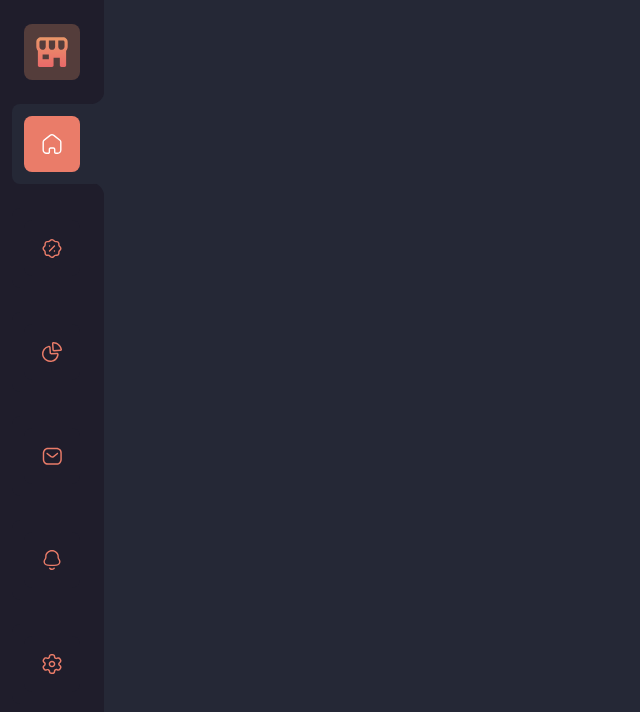
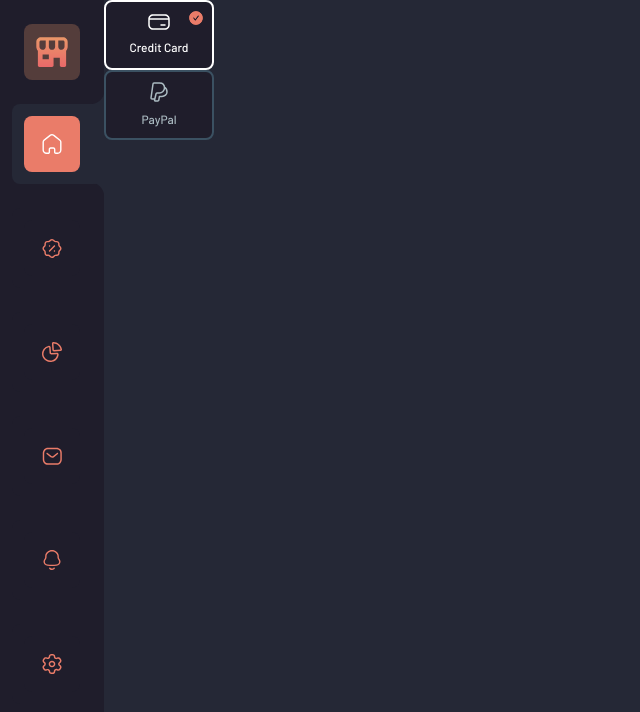
Before and after one commit to zhapar/food, a React (Create React App) app: page / in a window 1280 px wide. Shown: the top 712 px of the page, without its empty margins (0-640 px from the left). Built offline with nearby package versions, Linux system fonts and the light colour scheme.

Commit message:
[Modify] card component

```diff
--- a/src/App.js
+++ b/src/App.js
@@ -1,12 +1,15 @@
 import Sidebar from "./features/sidebar";
 import { Switch, Route } from "react-router-dom";
+import Payment from "./features/payment/payment";
 
 function App() {
   return (
     <div className="flex">
       <Sidebar />
       <Switch>
-        <Route path="/" exact></Route>
+        <Route path="/" exact>
+          <Payment />
+        </Route>
       </Switch>
     </div>
   );
--- a/src/components/Card.jsx
+++ b/src/components/Card.jsx
@@ -1,23 +1,39 @@
 import React, { useState } from "react";
+import cn from "classnames";
 
 // ICONS
 import { ReactComponent as CardIcon } from "../icons/card.svg";
+import { ReactComponent as CheckIcon } from "../icons/checkmark-circle.svg";
 import { ReactComponent as PayPalIcon } from "../icons/paypal.svg";
 
-const Card = ({ icon, name }) => {
-  const CardSelectHandler = () => {
-    setCardSelect(name);
-  };
-
+const Card = ({ type, active = false, onClick }) => {
   return (
     <div
-      onClick={CardSelectHandler}
-      className="mr-3 w-110 h-70 text-sm bg-base-dark-2 flex flex-col items-center justify-center rounded cursor-pointer transition duration-150 hover:bg-base-dark-1 border border-text-dark text-text-light font-medium"
+      className={cn(
+        "relative w-110 h-70 text-sm bg-base-dark-2 flex flex-col items-center justify-center rounded cursor-pointer hover:bg-base-dark-1 border-2 font-medium",
+        {
+          "border-white text-white": active,
+          "border-text-dark text-text-light ": !active,
+        }
+      )}
+      onClick={onClick}
     >
+      <CheckIcon
+        className={cn("absolute right-2 top-2", {
+          "opacity-0": !active,
+          "opacity-100": active,
+        })}
+      />
       <span className="mb-2">
-        {icon === "paypal" ? <PayPalIcon /> : <CardIcon stroke="current" />}
+        {type === "paypal" ? (
+          <PayPalIcon className="stroke-current" />
+        ) : type === "card" ? (
+          <CardIcon className="fill-current" />
+        ) : (
+          ""
+        )}
       </span>
-      <span>{name}</span>
+      <span>{type === "paypal" ? "PayPal" : "Credit Card"}</span>
     </div>
   );
 };
--- /dev/null
+++ b/src/features/payment/payment.jsx
@@ -0,0 +1,19 @@
+import React, { useState } from "react";
+import Card from "../../components/Card";
+
+const Payment = () => {
+  const [active, setActive] = useState("card");
+  return (
+    <div>
+      {["card", "paypal"].map((type) => (
+        <Card
+          type={type}
+          active={type === active}
+          onClick={() => setActive(type)}
+        />
+      ))}
+    </div>
+  );
+};
+
+export default Payment;
```
Also changed, not shown: src/icons/checkmark-circle.svg (added).
